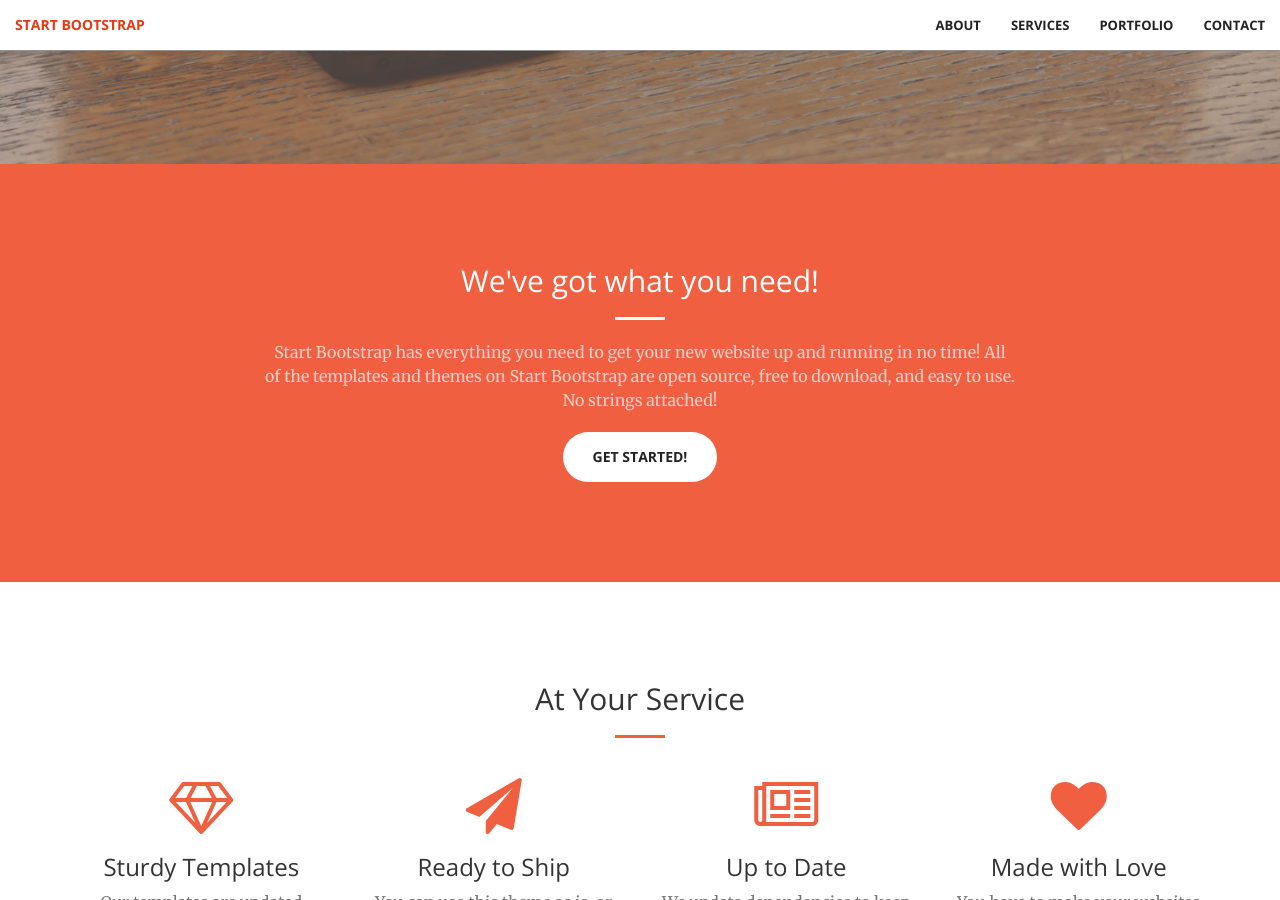
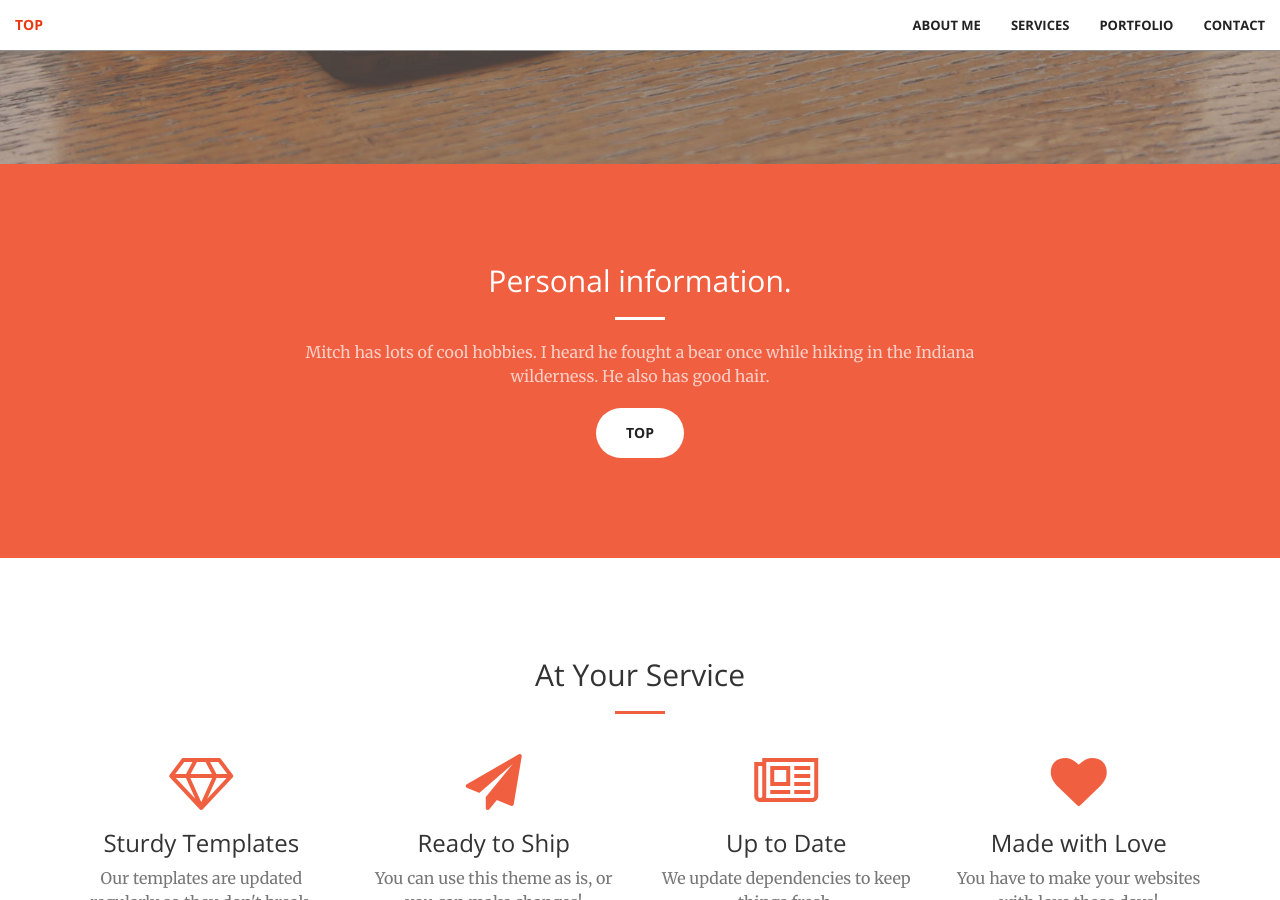
Before and after one commit to bomjumaku/davidfentz.github.io, a Jekyll site: the page built from index.html, in a window 1280 px wide and 900 px high, scrolled down 736 px. Built offline with Jekyll 4.4.1, drawn with Linux system fonts in a browser that asks for light colours.

Commit message:
started playing around with the template code to move it towards what I want my portfolio to look like.

```diff
--- a/_config.yml
+++ b/_config.yml
@@ -5,7 +5,7 @@ description: > # this means to ignore newlines until "baseurl:"
 baseurl: "" # the subpath of your site, e.g. /blog/
 url: "" # the base hostname & protocol for your site
 
-twitter_username:
+linkedin_username: DavidFentz
 github_username: bomjumaku
 
 # Build settings
--- a/_includes/call-to-action.html
+++ b/_includes/call-to-action.html
@@ -2,10 +2,12 @@
     <div class="container">
         <div class="row">
             <div class="col-lg-8 col-lg-offset-2 text-center">
-                <h2 class="section-heading">We've got what you need!</h2>
+                <h2 class="section-heading">Personal information.</h2>
                 <hr class="light">
-                <p class="text-faded">Start Bootstrap has everything you need to get your new website up and running in no time! All of the templates and themes on Start Bootstrap are open source, free to download, and easy to use. No strings attached!</p>
-                <a href="#" class="btn btn-default btn-xl">Get Started!</a>
+                <p class="text-faded">Mitch has lots of cool hobbies. I heard he fought a bear once while hiking in the Indiana wilderness.
+                    He also has good hair.
+                </p>
+                <a href="#" class="btn btn-default btn-xl">Top</a>
             </div>
         </div>
     </div>
--- a/_includes/contact.html
+++ b/_includes/contact.html
@@ -7,9 +7,9 @@
                 <p>Ready to start your next project with us? That's great! Give us a call or send us an email and we will get back to you as soon as possible!</p>
             </div>
         <div class="col-lg-2 col-lg-offset-2 text-center">
-            <a href="https://twitter.com/{{ site.twitter_username }}">
+            <a href="https://www.linkedin.com/in/davidfentz/">
                 <i class="fa fa-twitter fa-3x wow bounceIn" data-wow-delay=".1s"></i>
-                <p>{{ site.twitter_username }}</p>
+                <p>{{ site.linkedin_username }}</p>
             </a>
         </div>
         <div class="col-lg-2 col-lg-offset-1 text-center">
--- a/_includes/nav.html
+++ b/_includes/nav.html
@@ -8,14 +8,14 @@
                 <span class="icon-bar"></span>
                 <span class="icon-bar"></span>
             </button>
-            <a class="navbar-brand page-scroll" href="#page-top">Start Bootstrap</a>
+            <a class="navbar-brand page-scroll" href="#page-top">top</a>
         </div>
 
         <!-- Collect the nav links, forms, and other content for toggling -->
         <div class="collapse navbar-collapse" id="bs-example-navbar-collapse-1">
             <ul class="nav navbar-nav navbar-right">
                 <li>
-                    <a class="page-scroll" href="#about">About</a>
+                    <a class="page-scroll" href="#about">About Me</a>
                 </li>
                 <li>
                     <a class="page-scroll" href="#services">Services</a>
--- a/_includes/portfolio.html
+++ b/_includes/portfolio.html
@@ -37,55 +37,10 @@
                     <div class="portfolio-box-caption">
                         <div class="portfolio-box-caption-content">
                             <div class="project-category text-faded">
-                                Category
+                                WebDev
                             </div>
                             <div class="project-name">
-                                Project Name
-                            </div>
-                        </div>
-                    </div>
-                </a>
-            </div>
-            <div class="col-lg-4 col-sm-6">
-                <a href="#" class="portfolio-box">
-                    <img src="img/portfolio/4.jpg" class="img-responsive" alt="">
-                    <div class="portfolio-box-caption">
-                        <div class="portfolio-box-caption-content">
-                            <div class="project-category text-faded">
-                                Category
-                            </div>
-                            <div class="project-name">
-                                Project Name
-                            </div>
-                        </div>
-                    </div>
-                </a>
-            </div>
-            <div class="col-lg-4 col-sm-6">
-                <a href="#" class="portfolio-box">
-                    <img src="img/portfolio/5.jpg" class="img-responsive" alt="">
-                    <div class="portfolio-box-caption">
-                        <div class="portfolio-box-caption-content">
-                            <div class="project-category text-faded">
-                                Category
-                            </div>
-                            <div class="project-name">
-                                Project Name
-                            </div>
-                        </div>
-                    </div>
-                </a>
-            </div>
-            <div class="col-lg-4 col-sm-6">
-                <a href="#" class="portfolio-box">
-                    <img src="img/portfolio/6.jpg" class="img-responsive" alt="">
-                    <div class="portfolio-box-caption">
-                        <div class="portfolio-box-caption-content">
-                            <div class="project-category text-faded">
-                                Category
-                            </div>
-                            <div class="project-name">
-                                Project Name
+                                My Old Portfolio
                             </div>
                         </div>
                     </div>
```
Also changed, not shown: other parts of _includes/portfolio.html (+4 -4 lines), 404.md (+3 -1 lines), Gemfile (added, +8 -0 lines), 404_gif.webp (added), 1 other file.
